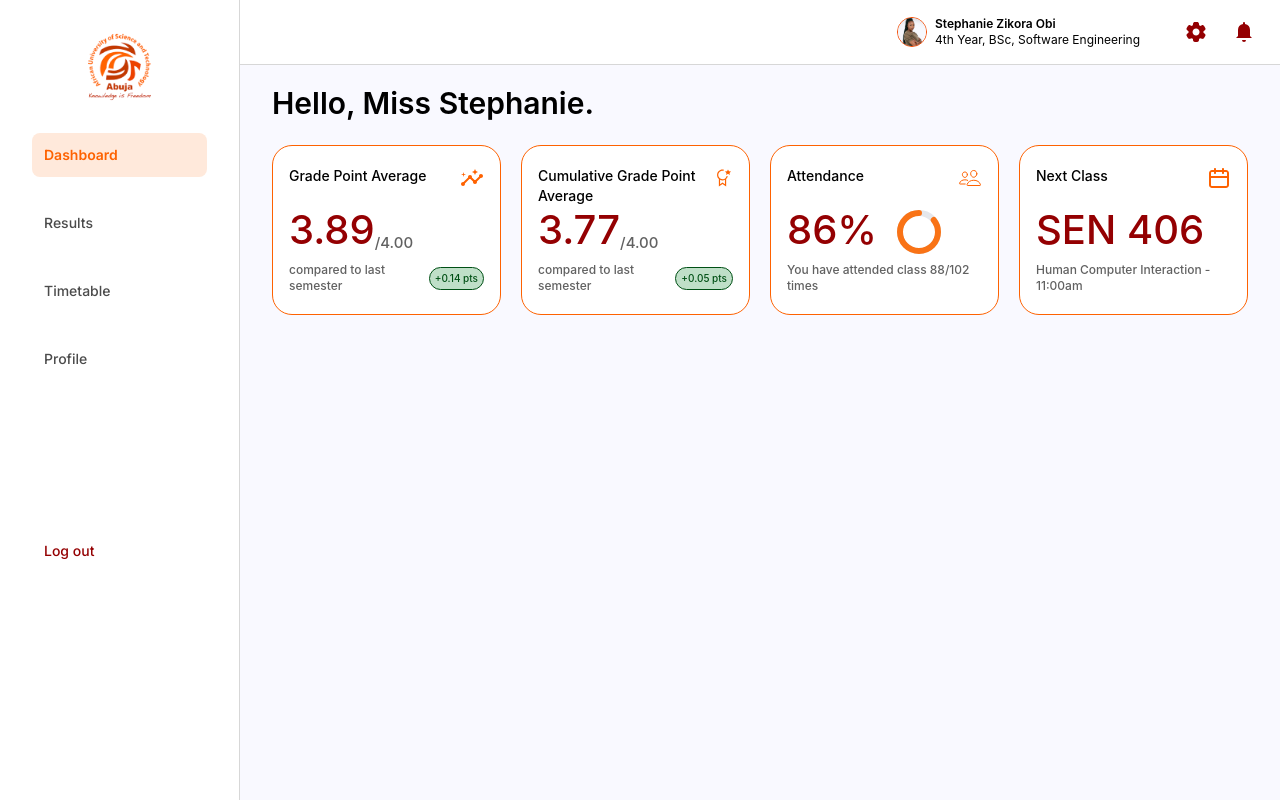
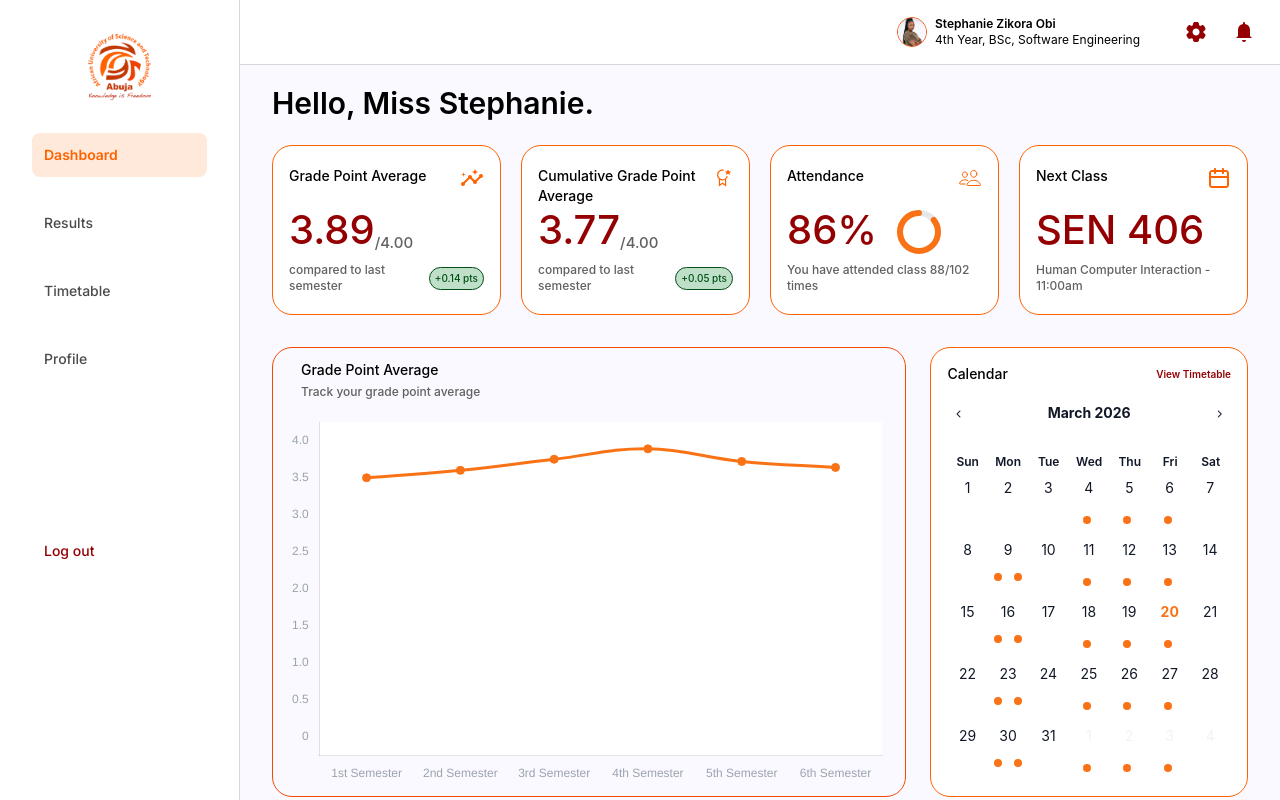
Before and after one commit to progressijuwe/student-portal, a React (Vite) app: page /dashboard in a window 1280 px wide. Built offline with nearby package versions, Linux system fonts and the light colour scheme.

Commit message:
GPA Chart and Calendar

```diff
--- a/package.json
+++ b/package.json
@@ -10,7 +10,12 @@
     "preview": "vite preview"
   },
   "dependencies": {
+    "@fullcalendar/core": "^6.1.20",
+    "@fullcalendar/daygrid": "^6.1.20",
+    "@fullcalendar/react": "^6.1.20",
+    "chart.js": "^4.5.1",
     "react": "^19.2.0",
+    "react-chartjs-2": "^5.3.1",
     "react-dom": "^19.2.0",
     "react-router-dom": "^7.13.1"
   },
--- a/src/components/ui/index.js
+++ b/src/components/ui/index.js
@@ -1,2 +1,3 @@
 export { Button } from './Button'
 export { Card } from './Card'
+export { DonutChart } from './DonutChart'
--- a/src/layouts/MainLayout.jsx
+++ b/src/layouts/MainLayout.jsx
@@ -4,7 +4,7 @@ import Sidebar  from '../sections/shared/Sidebar/Sidebar'
 
 export default function MainLayout() {
   return (
-    <div className="flex min-h-screen w-full">
+    <div className="flex h-screen overflow-hidden w-full">
       <Sidebar />
       <div className='flex flex-col w-full overflow-y-auto'>
         <Header />
--- a/src/pages/DashboardPage.jsx
+++ b/src/pages/DashboardPage.jsx
@@ -1,3 +1,5 @@
+import ClassCalendar from "../sections/dashboard/ClassCalendar";
+import GpaChart from "../sections/dashboard/GpaChart";
 import StatCards from "../sections/dashboard/StatCards";
 
 
@@ -5,7 +7,13 @@ export default function DashboardPage() {
   return (
     <div className='py-5 px-6 md:px-8 flex flex-col gap-6'>
       <h2 className='font-semibold text-xl md:text-3xl'>Hello, Miss Stephanie.</h2>
-      <StatCards />
+      <div className="flex flex-col gap-8">
+        <StatCards />
+        <div className="flex flex-col lg:flex-row gap-6 w-full">
+          <GpaChart />
+          <ClassCalendar />
+        </div>
+      </div>
     </div>
   )
 }
--- /dev/null
+++ b/src/sections/dashboard/ClassCalendar.jsx
@@ -0,0 +1,47 @@
+// sections/dashboard/ClassCalendar.jsx
+import FullCalendar from '@fullcalendar/react'
+import dayGridPlugin from '@fullcalendar/daygrid'
+import '../../styles/calendar.css'
+
+// ── replace with API data ──
+const semesterStart = '2026-03-03'
+const semesterEnd   = '2026-06-28'
+
+const classes = [
+  { title: 'SEN 406', startTime: '11:00', endTime: '13:00', daysOfWeek: [1, 3], startRecur: semesterStart, endRecur: semesterEnd },
+  { title: 'SEN 402', startTime: '09:00', endTime: '11:00', daysOfWeek: [1, 4], startRecur: semesterStart, endRecur: semesterEnd },
+  { title: 'SEN 404', startTime: '13:00', endTime: '15:00', daysOfWeek: [5],    startRecur: semesterStart, endRecur: semesterEnd },
+]
+// ──────────────────────────
+
+export default function ClassCalendar() {
+    return (
+        <div className="bg-white border border-brand-orange rounded-[20px] p-4 flex flex-col gap-4 w-full lg:w-1/3 min-w-0">
+            <div className="flex justify-between items-center">
+                <h3 className="text-sm font-medium text-black">Calendar</h3>
+                <button className="text-[10px] font-semibold text-brand-red">View Timetable</button>
+            </div>
+            <FullCalendar
+                plugins={[dayGridPlugin]}
+                initialView="dayGridMonth"
+                headerToolbar={{
+                    left: 'prev',
+                    center: 'title',
+                    right: 'next',
+                }}
+                events={classes}
+                displayEventTime={false}
+                eventDisplay="list-item"
+                dayMaxEvents={false}
+                height={380}
+                contentHeight={380}
+                expandRows={true}
+                eventClassNames={({ event, view }) => {
+                    const eventMonth = event.start.getMonth()
+                    const viewMonth = view.currentStart.getMonth()
+                    return eventMonth !== viewMonth ? ['event-faded'] : []
+                }}
+            />
+        </div>
+    )
+}
--- /dev/null
+++ b/src/sections/dashboard/GpaChart.jsx
@@ -0,0 +1,90 @@
+import { Line } from 'react-chartjs-2'
+import {
+  Chart as ChartJS,
+  LineElement,
+  PointElement,
+  LinearScale,
+  CategoryScale,
+  Tooltip,
+  Filler,
+} from 'chart.js'
+
+ChartJS.register(LineElement, PointElement, LinearScale, CategoryScale, Tooltip, Filler)
+
+// ── replace with API data ──
+const semesters = ['1st Semester', '2nd Semester', '3rd Semester', '4th Semester', '5th Semester', '6th Semester']
+const gpaData   = [3.5, 3.6, 3.75, 3.89, 3.72, 3.64]
+// ──────────────────────────
+
+const data = {
+    labels: semesters,
+    datasets: [{
+        data: gpaData,
+        borderColor: '#f97316',
+        backgroundColor: 'transparent',
+        fill: true,
+        tension: 0.4,
+        pointBackgroundColor: '#f97316',
+        pointRadius: 4,
+        pointHoverRadius: 6,
+    }]
+}
+const chartAreaBackground ={
+    id: 'chartAreaBackground',
+    beforeDraw(chart){
+        const { ctx, chartArea: {left, top, width, height}} = chart
+        ctx.save()
+        ctx.fillStyle = '#ffffff'
+        ctx.fillRect(left, top, width, height)
+        ctx.restore()
+    }
+}
+const options = {
+    responsive: true,
+    maintainAspectRatio: false,
+    backgroundColor: '#ffffff',
+
+    plugins: {
+        legend: { display: false },
+        tooltip: {
+        callbacks: {
+            label: (ctx) => ` ${ctx.parsed.y.toFixed(2)} / 4.00`
+        }
+        }
+  },
+  scales: {
+    y: {
+        offset: true,
+        min: 0,
+        max: 4,
+        ticks: {
+            stepSize: 0.5,
+            color: '#9ca3af',
+            font: (ctx) => ({ size: ctx.chart.width < 500 ? 8 : 12 }),
+        },
+        grid: { display: false },
+        border: { display: true },
+    },
+    x: {
+        offset: true,
+        ticks: { color: '#9ca3af', font: (ctx) => ({ size: ctx.chart.width < 500 ? 8 : 12 }) },
+        grid: { display: false },
+        border: { display: true },
+    }
+  }
+}
+
+export default function GpaChart(){
+
+    return(
+        <section className="border border-brand-border rounded-[20px] py-3 px-2 md:px-4 flex flex-col gap-3 justify-between w-full lg:w-2/3">
+            <div className='flex flex-col gap-1 px-3'>
+                <h2 className="font-medium text-sm text-black">Grade Point Average</h2>
+                <p className="text-xs font-medium text-label">Track your grade point average</p>
+            </div>
+            <div className='h-full w-full'>
+                <Line data={data} options={options} plugins={[chartAreaBackground]}/>
+            </div>
+        </section>
+    )
+}
--- a/src/sections/dashboard/HeroSection.jsx
+++ /dev/null
@@ -1,12 +0,0 @@
-// src/sections/home/HeroSection.jsx
-import { Button } from '../../components/ui'
-
-export function HeroSection() {
-  return (
-    <section className="px-6 py-24 text-center">
-      <h1 className="text-5xl font-bold mb-4">Welcome</h1>
-      <p className="text-gray-600 mb-8">Your project is ready.</p>
-      <Button icon="arrow-right">Get started</Button>
-    </section>
-  )
-}
--- a/src/sections/shared/Sidebar/Sidebar.jsx
+++ b/src/sections/shared/Sidebar/Sidebar.jsx
@@ -18,7 +18,7 @@ export default function Sidebar(){
                             key={item.path}
                             to={item.path}
                             end={item.path === '/'}
-                            className={({isActive}) => `w-full rounded-lg p-3 text-sm ${isActive ? 'bg-brand border-brand font-semibold text-[#FE6201]' : 'font-medium text-body border-0' }`}
+                            className={({isActive}) => `w-full rounded-lg p-3 text-sm ${isActive ? 'bg-brand border-brand font-semibold text-brand-orange' : 'font-medium text-body border-0' }`}
                         >
                             {item.text}
                         </NavLink>
--- /dev/null
+++ b/src/styles/calendar.css
@@ -0,0 +1,99 @@
+
+/* hide event title, show only dot */
+.fc .fc-daygrid-event-dot { border-color: #f97316; }
+.fc .fc-event-title { display: none; }
+.fc .fc-daygrid-event { background: none; border: none; }
+
+/* header nav buttons */
+.fc .fc-button {
+  background: none !important;
+  border: none !important;
+  color: #111827 !important;
+  font-size: 0.5rem !important;
+  box-shadow: none !important;
+}
+.fc .fc-button:hover { color: #f97316 !important; }
+
+/* month title */
+.fc .fc-toolbar-title {
+  font-size: 0.875rem !important;
+  font-weight: 700 !important;
+  color: #111827 !important;
+}
+
+/* day headers */
+.fc .fc-col-header-cell-cushion {
+  font-size: 0.75rem;
+  font-weight: 600;
+  color: #111827;
+  text-decoration: none;
+}
+
+/* day numbers */
+.fc .fc-daygrid-day-number {
+  font-size: 0.875rem;
+  color: #111827;
+  text-decoration: none;
+}
+
+/* greyed out days from other months */
+.fc .fc-day-other .fc-daygrid-day-number { color: #d1d5db; }
+
+/* remove default cell borders */
+.fc .fc-scrollgrid { border: none !important; }
+.fc .fc-scrollgrid td, .fc .fc-scrollgrid th { border: none !important; }
+
+/* today highlight */
+.fc .fc-day-today { background: none !important; }
+.fc .fc-day-today .fc-daygrid-day-number {
+  color: #f97316 !important;
+  font-weight: 700;
+}
+.fc-daygrid-event{
+    min-height: 0 !important;
+}
+.fc-daygrid-day-events {
+  display: flex !important;
+  flex-wrap: wrap !important;
+  flex-direction: row !important;
+  justify-content: center !important;
+  align-items: center !important;
+}
+
+.fc-daygrid-event-harness {
+  width: fit-content;
+  flex-shrink: 0;
+}
+.fc-scroller{
+    overflow: hidden !important;
+}
+.fc-scroller-liquid-absolute{
+    position: relative !important;
+}
+.fc-daygrid-day-top{
+    justify-content: center;
+}
+.fc-scrollgrid-sync-table,
+.fc table {
+  width: 100% !important;
+  table-layout: fixed !important;
+}
+.fc {
+  width: 100%;
+  overflow: hidden;
+}
+
+.fc table {
+  width: 100% !important;
+  table-layout: fixed !important;
+}
+
+.fc .fc-scrollgrid-sync-table {
+  width: 100% !important;
+  table-layout: fixed !important;
+}
+
+.fc .fc-col-header {
+  width: 100% !important;
+  table-layout: fixed !important;
+}
```
Also changed, not shown: src/sections/dashboard/FeaturesSection.jsx (deleted), 1 other file (tests, documents, lock files or other folders).
